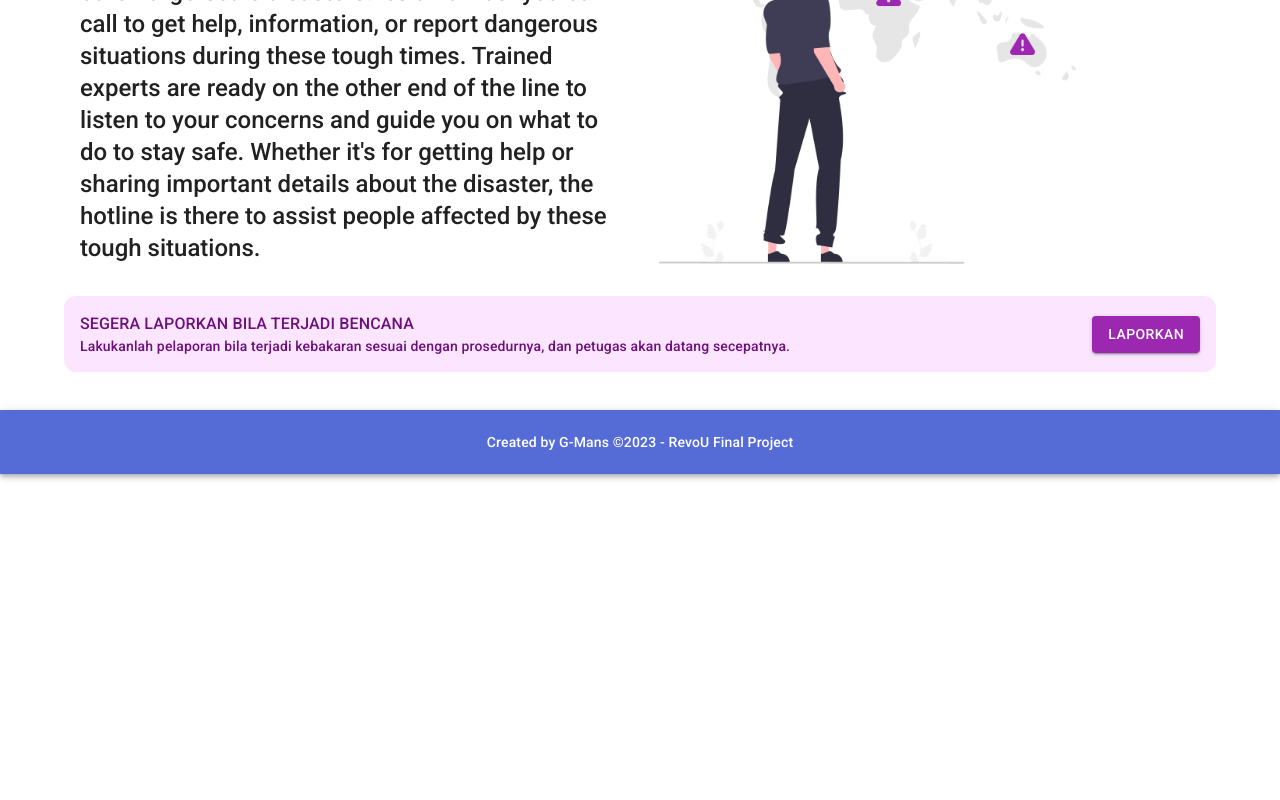
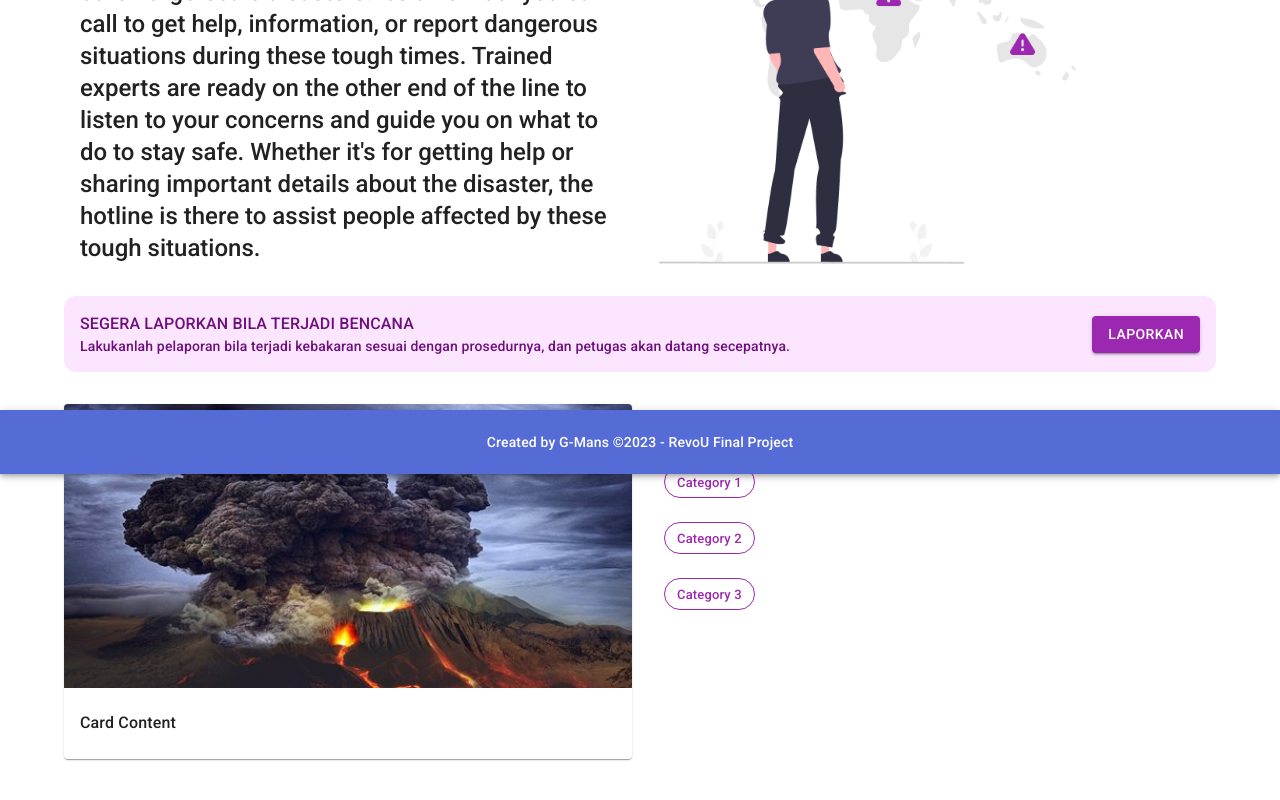
Before and after one commit to adriantori/revou_final_adri, a React (Vite) app: page /bencana in a window 1280 px wide. Shown: the part 326-1126 px from the top of the page. Before the commit the page ends 826 px from the top, so only its background shows below. Built offline with nearby package versions, Linux system fonts and the light colour scheme.

Commit message:
feat: Base page template finished - Bencana

```diff
--- a/src/containers/BaseDisaster/index.tsx
+++ b/src/containers/BaseDisaster/index.tsx
@@ -1,10 +1,16 @@
 import Paper from '@mui/material/Paper';
 import Typography from '@mui/material/Typography';
-import { Grid, useMediaQuery, Box, Button } from '@mui/material';
+import { Grid, useMediaQuery, Box, Button, Card, CardContent, List, ListItem, ListItemText, Chip } from '@mui/material';
 
 
 const MyComponent = () => {
   const isSmallScreen = useMediaQuery('(max-width:600px)');
+
+  const chipStyle = {
+    backgroundColor: 'white',
+    color: '#9C27B0',
+    border: '1px solid #9C27B0',
+  };
 
   return (
     <Paper elevation={0} sx={{ display: 'flex', flexDirection: 'column', flexGrow: 1 }}>
@@ -53,12 +59,55 @@ const MyComponent = () => {
           </Button>
         )}
         {/* Render the button underneath texts for mobile */}
-      {isSmallScreen && (
+        {isSmallScreen && (
           <Button variant="contained" style={{ backgroundColor: "#9C27B0" }}>
             Laporkan
           </Button>
-      )}
+        )}
       </Box>
+
+      {/* New section with 1:1 split - Card and List of Chips */}
+      <Grid container mt={2} spacing={2}>
+        {/* Left side - Card */}
+        <Grid item xs={12} md={6}>
+          <Card>
+            {/* Change Card Title into Image */}
+            <img
+              src="BencanaCard.png"  // Replace with your image URL
+              alt="card-image"
+              style={{ width: '100%', height: 'auto' }}
+            />
+            <CardContent>
+              {/* Add content for the card */}
+              <Typography variant="body1">Card Content</Typography>
+            </CardContent>
+          </Card>
+        </Grid>
+
+        {/* Right side - List of Chips */}
+        <Grid item xs={12} md={6}>
+          <List>
+            <Typography variant="h4">Langkah Pelaporan</Typography>
+            <ListItem>
+              <ListItemText>
+                <Chip label="Category 1" style={chipStyle} />
+              </ListItemText>
+            </ListItem>
+            <ListItem>
+              <ListItemText>
+                <Chip label="Category 2" style={chipStyle} />
+              </ListItemText>
+            </ListItem>
+            <ListItem>
+              <ListItemText>
+                <Chip label="Category 3"  style={chipStyle} />
+              </ListItemText>
+            </ListItem>
+            {/* Add more ListItem components for additional chips */}
+          </List>
+        </Grid>
+      </Grid>
+
 
 
     </Paper>
```
Also changed, not shown: public/BencanaCard.png (added).
